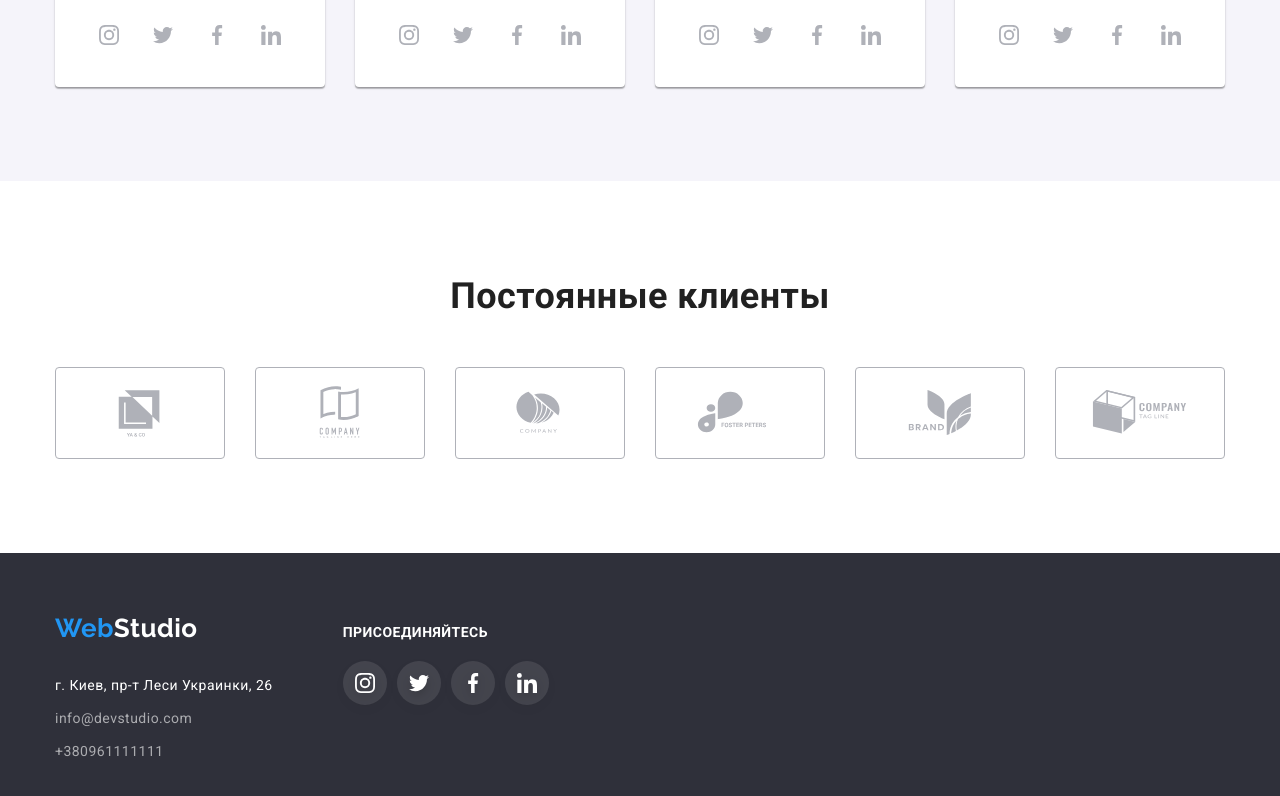
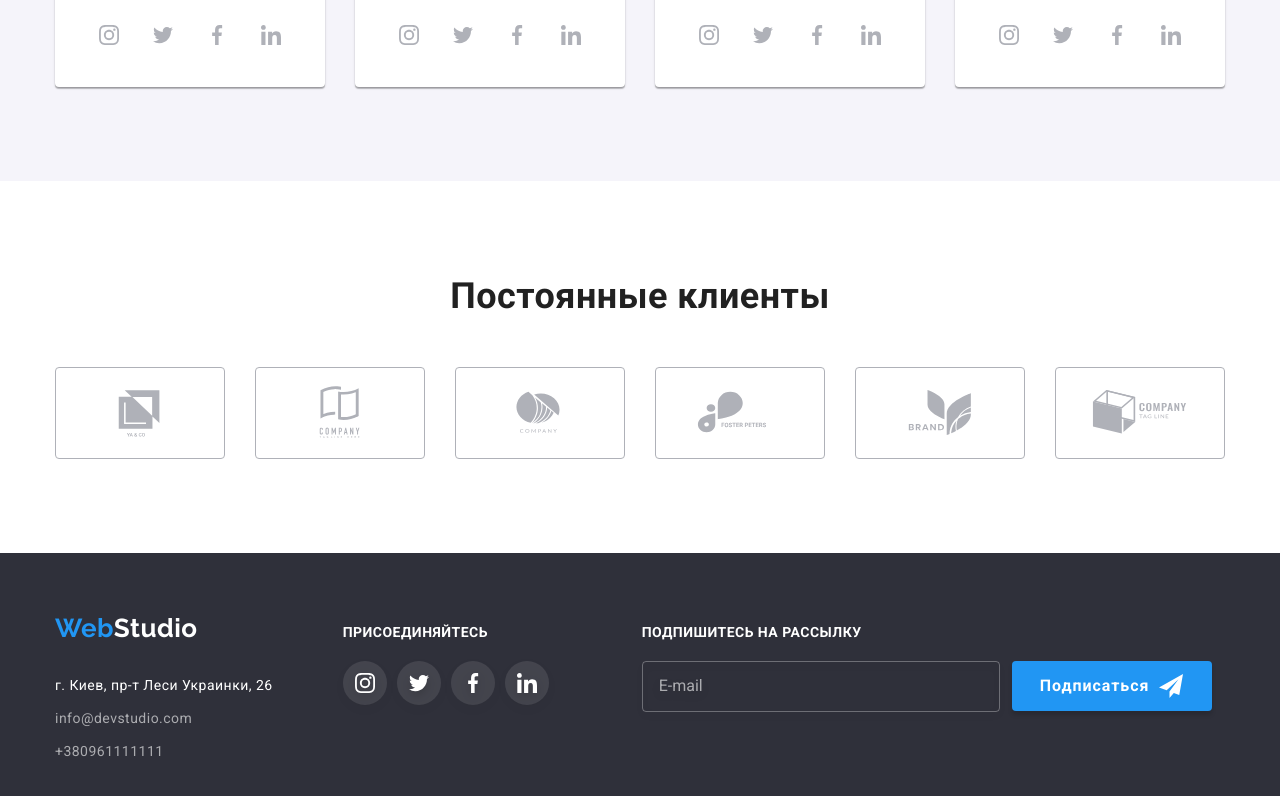
Before and after one commit to Oleksandr-Nehoda/goit-markup-hw-06, a plain HTML site: page index.html in a window 1280 px wide. Shown: the part 2124-2920 px from the top of the page. Drawn offline with nearby package versions, Linux system fonts and the light colour scheme.

Commit message:
hw-6 final

```diff
--- a/css/styles.css
+++ b/css/styles.css
@@ -194,7 +194,8 @@ ul {
   color: #ffffff;
 }
 .hero-btn,
-.modal-btn-submit {
+.modal-btn-submit,
+.subscribe-btn-submit {
   padding: 10px 30px;
 
   font-family: inherit;
@@ -210,14 +211,22 @@ ul {
   box-shadow: 0px 4px 4px rgba(0, 0, 0, 0.15);
   border: 0;
   border-radius: 4px;
+
+  transition-property: background-color;
+  transition-duration: var(--time);
+  transition-timing-function: var(--cubic);
 }
 
+.subscribe-btn-submit:hover,
 .modal-btn-submit:hover,
-.hero-btn:hover {
+.hero-btn:hover,
+.subscribe-btn-submit:focus,
+.modal-btn-submit:focus,
+.hero-btn:focus {
   background-color: #188ce8;
 }
 
-/* Модальне вікно */
+/*#region Модальне вікно */
 
 .backdrop {
   position: fixed;
@@ -295,6 +304,8 @@ ul {
 }
 
 .modal-title {
+  display: block;
+  margin-bottom: 12px;
   font-size: 20px;
   line-height: 1.15em;
 
@@ -307,8 +318,8 @@ ul {
   flex-direction: column;
   align-items: flex-start;
 
-  margin-top: 12px;
   margin-bottom: 10px;
+  cursor: pointer;
 }
 
 .label-name {
@@ -327,6 +338,8 @@ ul {
   border: 1px solid rgba(33, 33, 33, 0.2);
   border-radius: 4px;
   outline: transparent;
+  cursor: pointer;
+
   transition-property: border-color;
   transition-duration: var(--time);
   transition-timing-function: var(--cubic);
@@ -349,6 +362,10 @@ ul {
   fill: var(--accent-text-cl);
 }
 
+.label-wrapper.comment {
+  margin-bottom: 20px;
+}
+
 .modal-comment {
   padding: 12px 16px;
   resize: none;
@@ -356,6 +373,8 @@ ul {
   border: 1px solid rgba(33, 33, 33, 0.2);
   border-radius: 4px;
   outline: transparent;
+  cursor: pointer;
+
   transition-property: border-color;
   transition-duration: var(--time);
   transition-timing-function: var(--cubic);
@@ -375,8 +394,10 @@ ul {
 .label-policy-wrapper {
   display: flex;
   align-items: center;
+  justify-content: center;
 
-  margin-top: 20px;
+  margin-bottom: 30px;
+  cursor: pointer;
 }
 
 .custom-checkbox {
@@ -409,10 +430,7 @@ ul {
 .text-policy-link {
   color: var(--accent-text-cl);
 }
-
-.modal-btn-submit {
-  margin-top: 30px;
-}
+/* #endregion */
 
 /*#endregion*/
 
@@ -732,7 +750,8 @@ ul {
   margin-left: 70px;
 }
 
-.title-join {
+.title-call {
+  display: block;
   margin: 0 0 20px 0;
   text-transform: uppercase;
   font-size: 14px;
@@ -770,6 +789,56 @@ ul {
 .foot-socials-icon {
   fill: currentColor;
 }
+
+.foot-conteiner-subscribe {
+  margin-left: 93px;
+}
+
+.subscribe-form {
+  display: flex;
+}
+
+.subscribe-input {
+  width: 358px;
+  padding: 15px 16px;
+  margin-right: 12px;
+
+  border: 1px solid rgba(255, 255, 255, 0.3);
+  filter: drop-shadow(0px 4px 4px rgba(0, 0, 0, 0.15));
+  border-radius: 4px;
+  color: #ffffff;
+  background-color: transparent;
+  cursor: pointer;
+  outline: none;
+
+  transition-property: border-color;
+  transition-duration: var(--time);
+  transition-timing-function: var(--cubic);
+}
+
+.subscribe-input:focus,
+.subscribe-input:hover {
+  border-color: #ffffff;
+}
+
+.subscribe-input::placeholder {
+  font-size: 16px;
+  line-height: 1.25em;
+
+  color: rgba(255, 255, 255, 0.6);
+}
+
+.subscribe-btn-submit {
+  display: flex;
+  align-items: center;
+  justify-content: center;
+  padding: 10px 28px;
+}
+
+.subscribe-send-icon {
+  margin-left: 10px;
+}
+
 /*#endregion*/
 
 /* Сторінка портфоліо */
--- a/index.html
+++ b/index.html
@@ -59,6 +59,7 @@
       <section class="hero">
         <h1 class="hero-title">Эффективные решения<br />для вашего бизнеса</h1>
         <button class="hero-btn" type="button" data-modal-open>Заказать услугу</button>
+        <!-- Модальное окно -->
         <div class="backdrop is-hidden" data-modal>
           <div class="modal-wrapper">
             <button class="modal-btn-close" data-modal-close aria-label="Закрыть">
@@ -68,7 +69,7 @@
             </button>
             <strong class="modal-title">Оставьте свои данные, мы вам перезвоним</strong>
             <form>
-              <label class="label-wrapper" for="">
+              <label class="label-wrapper">
                 <span class="label-name">Имя</span>
                 <input class="modal-input" type="text" name="username" />
                 <svg class="modal-icon" width="18" height="18">
@@ -89,7 +90,7 @@
                   <use href="./images/icons.svg#email-icon"></use>
                 </svg>
               </label>
-              <label class="label-wrapper">
+              <label class="label-wrapper comment">
                 <span class="label-name">Комментарий</span>
                 <textarea
                   class="modal-comment"
@@ -107,7 +108,7 @@
                 </span>
                 <span class="text-policy"
                   >Соглашаюсь с рассылкой и принимаю
-                  <a class="text-policy-link" href="">Условия договора</a>
+                  <a class="text-policy-link" href="" target="_blank">Условия договора</a>
                 </span>
               </label>
               <button class="modal-btn-submit" type="submit">Отправить</button>
@@ -591,7 +592,7 @@
           </address>
         </div>
         <div class="foot-conteiner-socials">
-          <h2 class="title-join">Присоединяйтесь</h2>
+          <strong class="title-call">Присоединяйтесь</strong>
           <ul class="foot-socials-list">
             <li class="socials-item">
               <a
@@ -647,6 +648,25 @@
             </li>
           </ul>
         </div>
+        <div class="foot-conteiner-subscribe">
+          <strong class="title-call">Подпишитесь на рассылку</strong>
+          <form class="subscribe-form">
+            <label class="visually-hidden" for="sub-mail">Почта</label>
+            <input
+              class="subscribe-input"
+              type="email"
+              name="mail"
+              id="sub-mail"
+              placeholder="E-mail"
+            />
+            <button class="subscribe-btn-submit" type="submit">
+              Подписаться
+              <svg class="subscribe-send-icon" width="24" height="24">
+                <use href="./images/icons.svg#icon-send"></use>
+              </svg>
+            </button>
+          </form>
+        </div>
       </div>
     </footer>
     <script src="./js/modal.js"></script>
```
Also changed, not shown: portfolio.html (+19 -0 lines), images/icons.svg.
